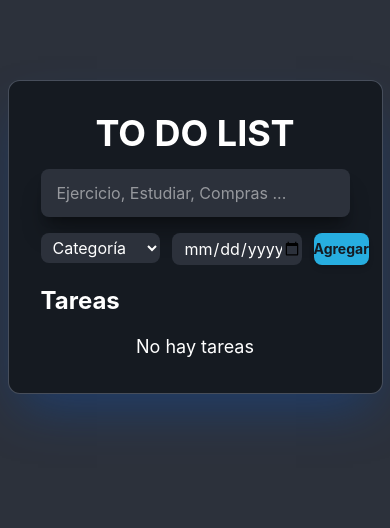
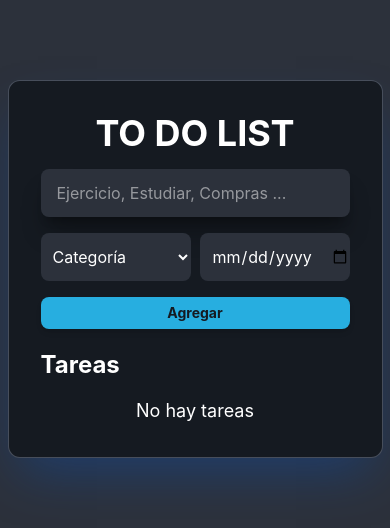
Before and after one commit to andresmholguin/todo-list-appweb, a React (Vite) app: page / in a window 390 px wide. Shown: the top 528 px of the page. Built offline with nearby package versions, Linux system fonts and the light colour scheme.

Commit message:
Ajustar estilos de componentes: modificar dimensiones en App, DateTask, Header y SelectCategory

```diff
--- a/src/App.jsx
+++ b/src/App.jsx
@@ -75,7 +75,7 @@ function App() {
   }
 
   return (
-    <div className=" bg-Dark-900 text-white p-8 sm:w-[520px] w-[375px] rounded-xl border border-gray-500/60 shadow-2xl/70 shadow-Dark-400/50">
+    <div className=" bg-Dark-900 text-white p-8 lg:w-[800px] w-[375px] rounded-xl border border-gray-500/60 shadow-2xl/70 shadow-Dark-400/50">
       <Header
         guardarTarea={guardarTarea}
         editando={editando}
--- a/src/components/DateTask.jsx
+++ b/src/components/DateTask.jsx
@@ -13,7 +13,7 @@ const DateTask = ({ dateTask, setDateTask }) => {
     <div>
       <input
         type="date"
-        className="rounded-lg py-1 pl-3 outline-0 bg-Dark-700 w-[130px]"
+        className="rounded-lg py-1 pl-3 outline-0 bg-Dark-700 h-12 w-[150px]"
         name="dateTask"
         id="dateTask"
         value={dateTask}
--- a/src/components/Header.jsx
+++ b/src/components/Header.jsx
@@ -59,7 +59,7 @@ const Header = ({
       <h1 className="text-center text-4xl font-bold">TO DO LIST</h1>
       <form action="" className="mt-4">
         <input
-          className={`bg-Dark-700 h-12 w-[100%] rounded-lg p-4 outline-none shadow-xl/30 focus:shadow-xl/50 ${
+          className={`bg-Dark-700 h-12 w-full rounded-lg p-4 outline-none shadow-xl/30 focus:shadow-xl/50 ${
             editando ? "focus:shadow-amber-500/70" : "focus:shadow-Dark-400/70"
           } transition-all duration-200`}
           id="input"
@@ -67,11 +67,13 @@ const Header = ({
           placeholder="Ejercicio, Estudiar, Compras ..."
         />
 
-        <div className="flex justify-between gap-3 mt-4">
-          <SelectCategory category={category} setCategory={setCategory} />
-          <DateTask dateTask={dateTask} setDateTask={setDateTask} />
+        <div className="xl:flex xl:justify-between xl:gap-3 mt-4">
+          <div className="flex justify-between h-12 mb-4">
+            <SelectCategory category={category} setCategory={setCategory} />
+            <DateTask dateTask={dateTask} setDateTask={setDateTask} />
+          </div>
           <button
-            className={`h-[32px] w-[100px] text-sm right-0 text-Dark-900 ${
+            className={`h-[32px] xl:w-[100px] w-[100%] text-sm right-0 text-Dark-900 ${
               editando ? "bg-amber-500" : " bg-Dark-100"
             } text-center  rounded-lg shadow-md cursor-pointer  font-bold hover:bg-Dark-400 hover:text-white active:bg-Dark-400/40 transition-all duration-300`}
             id="btnSubmit"
--- a/src/components/Main.jsx
+++ b/src/components/Main.jsx
@@ -61,7 +61,9 @@ const Main = ({ tareas, eliminarTarea, setEditando, editando }) => {
               key={index}
               className="flex justify-between items-center bg-Dark-800 p-3 mb-2 rounded-lg transition-all duration-300"
             >
-              {tarea.value ? tarea.value : tarea}
+              <span className="pr-3 w-[610px] overflow-hidden text-ellipsis">
+                {tarea.value ? tarea.value : tarea}
+              </span>
               <div className="flex gap-2">
                 <button
                   onClick={() => editar(tarea, index)}
--- a/src/components/SelectCategory.jsx
+++ b/src/components/SelectCategory.jsx
@@ -40,7 +40,7 @@ const SelectCategory = ({ category, setCategory }) => {
       <select
         name="category"
         id="category"
-        className={`${bgSelect} rounded-lg py-1 px-2 outline-0`}
+        className={`${bgSelect} rounded-lg py-1 px-2 outline-0 h-12 w-[150px]`}
         onChange={handleSelect}
         value={category}
         required
```
